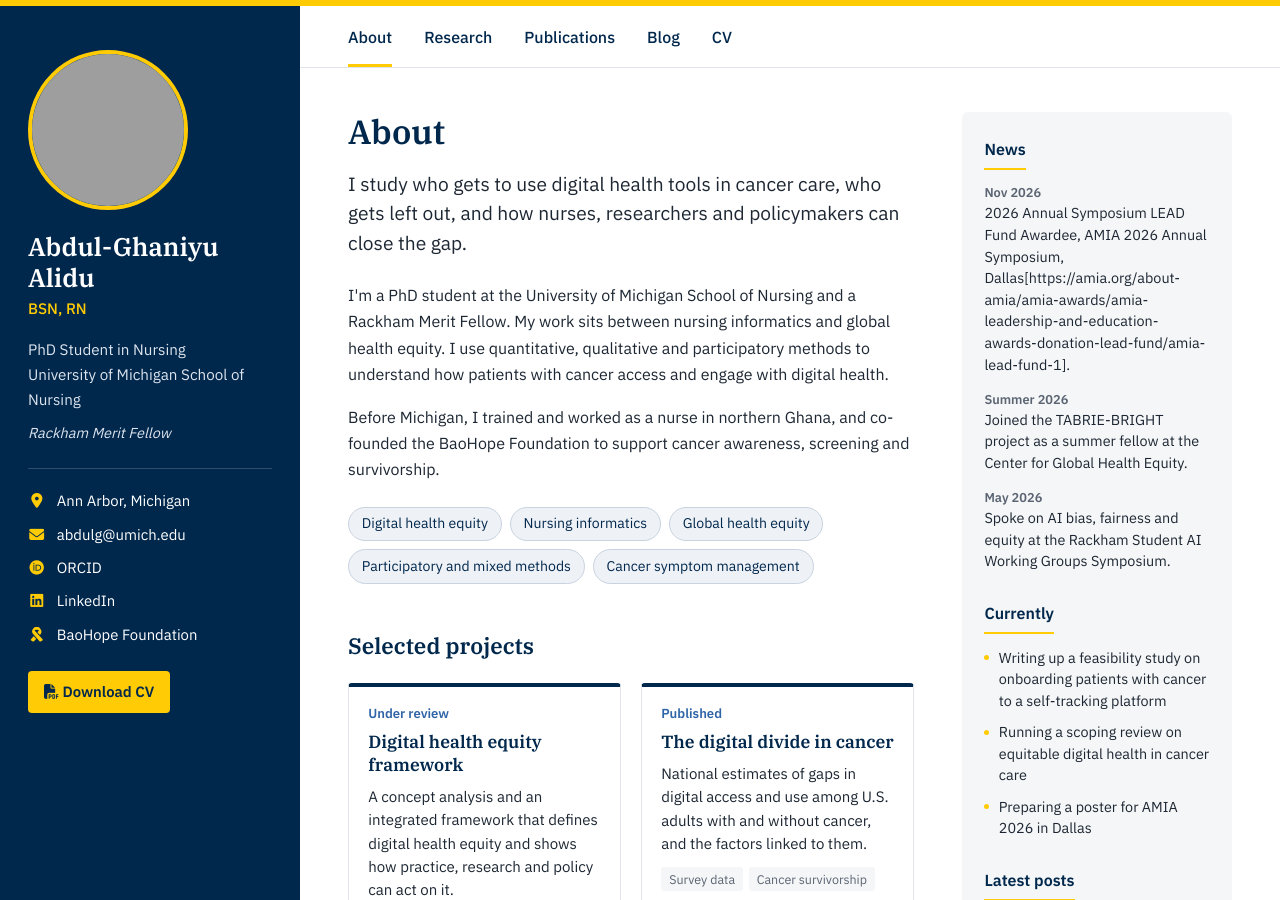
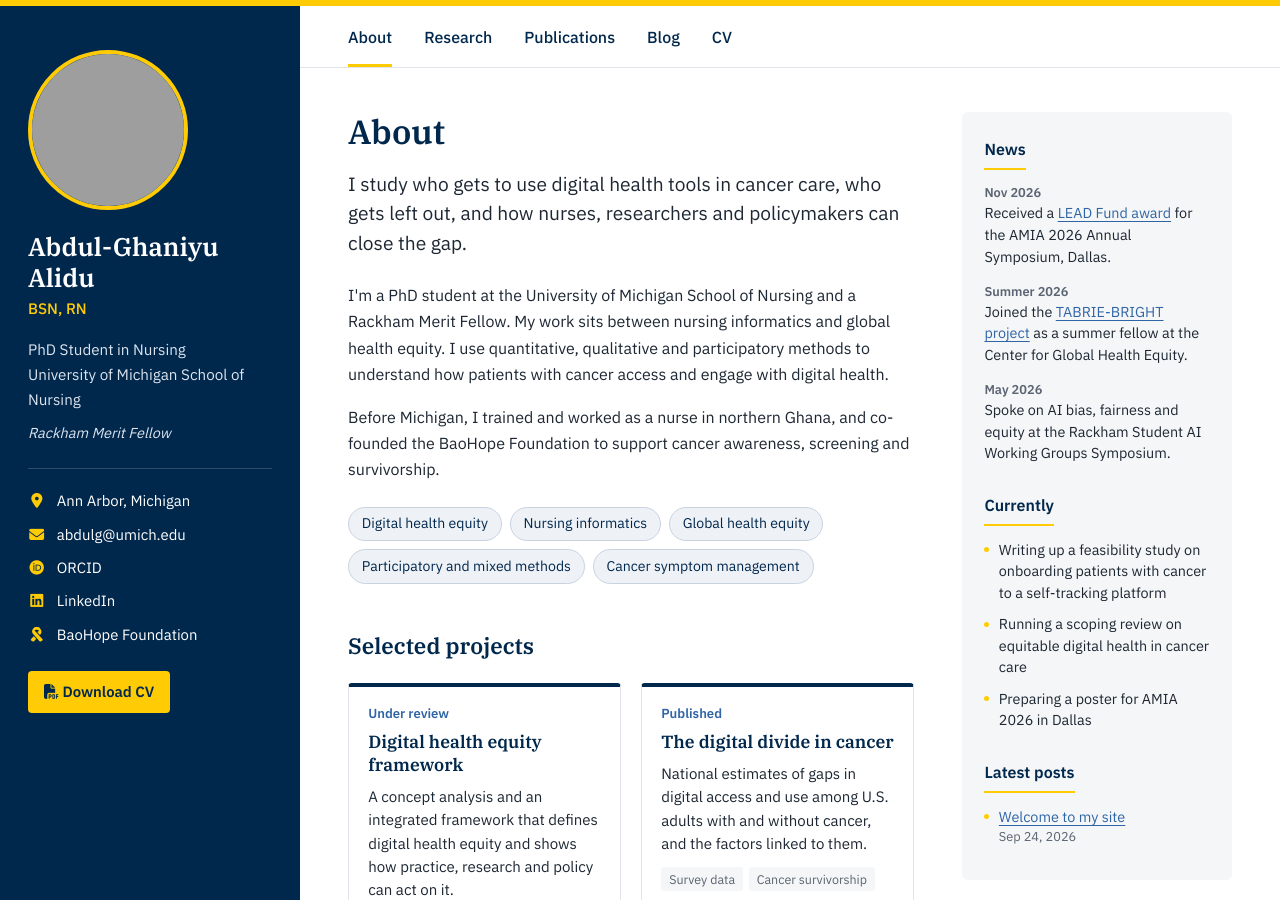
Before and after one commit to abdulghaniyu/abdulghaniyu.github.io, a Jekyll site: the page built from index.html, in a window 1280 px wide and 900 px high. Built offline with Jekyll 4.4.1, drawn with Linux system fonts in a browser that asks for light colours; grey boxes are pictures that could not be loaded.

Commit message:
Update news.yml

```diff
--- a/_data/news.yml
+++ b/_data/news.yml
@@ -1,8 +1,8 @@
 # Newest first. The right sidebar shows the first 6.
 # Markdown links work: [text](https://...)
 - date: "Nov 2026"
-  text: 2026 Annual Symposium LEAD Fund Awardee, AMIA 2026 Annual Symposium, Dallas[https://amia.org/about-amia/amia-awards/amia-leadership-and-education-awards-donation-lead-fund/amia-lead-fund-1].
+  text: "Received a [LEAD Fund award](https://amia.org/about-amia/amia-awards/amia-leadership-and-education-awards-donation-lead-fund/amia-lead-fund-1) for the AMIA 2026 Annual Symposium, Dallas."
 - date: "Summer 2026"
-  text: Joined the TABRIE-BRIGHT project as a summer fellow at the Center for Global Health Equity.
+  text: Joined the [TABRIE-BRIGHT project](https://globalhealthequity.umich.edu/news-events/news/cghe-announces-545000-global-health-awards-supporting-u-m-faculty-research) as a summer fellow at the Center for Global Health Equity.
 - date: "May 2026"
   text: Spoke on AI bias, fairness and equity at the Rackham Student AI Working Groups Symposium.
```
